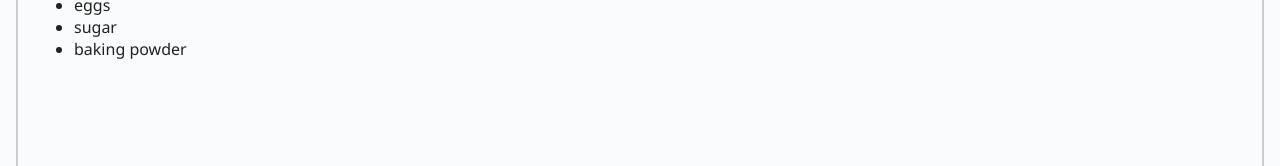
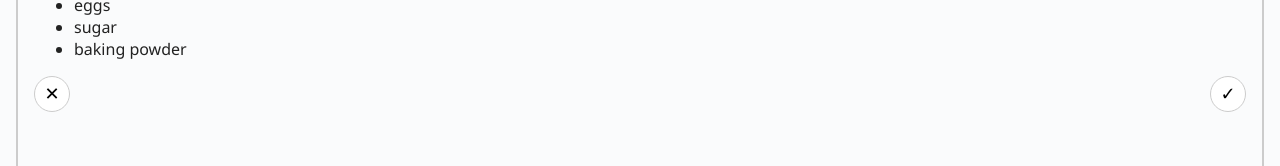
Before and after one commit to matthewhlowe/meal-planner, a Next.js app: page / in a window 1280 px wide. Shown: the part 195-361 px from the top of the page. Built offline with nearby package versions, Linux system fonts and the light colour scheme.

Commit message:
Adds yes/no buttons, adds meal-card css file.

```diff
--- a/src/app/page.tsx
+++ b/src/app/page.tsx
@@ -1,4 +1,4 @@
-import MealCard from "@/components/mealCard";
+import MealCard from "@/components/MealCard";
 import { mockMeals } from "@/mocks";
 
 export default function Home() {
--- /dev/null
+++ b/src/components/MealCard.module.css
@@ -0,0 +1,17 @@
+.circularButton {
+  border-radius: 50%;
+  width: 36px;
+  height: 36px;
+  display: flex;
+  align-items: center;
+  justify-content: center;
+  border: 1px solid #ccc;
+  background: #fff;
+  cursor: pointer;
+  font-size: 18px;
+  transition: background 0.2s;
+}
+
+.circularButton:hover {
+  background: #ddd;
+}
--- a/src/components/mealCard.tsx
+++ b/src/components/mealCard.tsx
@@ -1,4 +1,5 @@
 import type { Meal } from "@/types";
+import styles from "./MealCard.module.css";
 
 interface MealCardProps {
     meal: Meal;
@@ -24,6 +25,10 @@ export default function MealCard({ meal }: MealCardProps) {
           <li key={index}>{ingredient}</li>
         ))}
       </ul>
+      <div style={{ display: "flex", justifyContent: "space-between" }}>
+        <button className={styles.circularButton}>&#x2715;</button>
+        <button className={styles.circularButton}>&#x2713;</button>
+      </div>
     </div>
   );
 }
```
